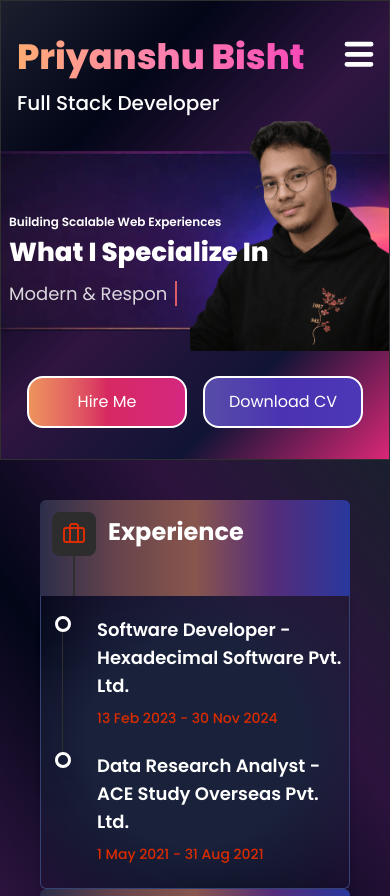
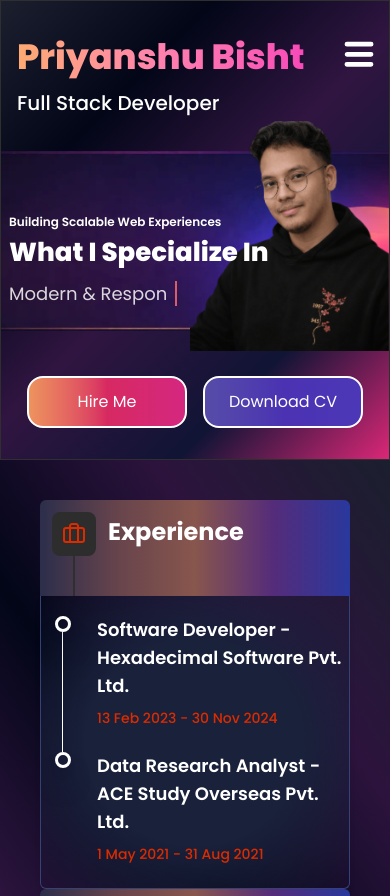
Before and after one commit to PriyanshuBisht2001/portfolio-website, a Next.js app: page /resume in a window 390 px wide. Shown: the top 896 px of the page. Built offline with nearby package versions, Linux system fonts and the light colour scheme.

Commit message:
feat: enhance UI components with animations, smooth scrolling, and improved styles for better user experience

```diff
--- a/src/app/globals.css
+++ b/src/app/globals.css
@@ -1,4 +1,8 @@
 @import "tailwindcss";
+
+html {
+  scroll-behavior: smooth;
+}
 
 :root {
   --background: #ffffff;
@@ -50,6 +54,10 @@ body {
     "Apple Color Emoji", "Segoe UI Emoji", "Noto Color Emoji", system-ui,
     sans-serif !important;
 }
+.project-card:active {
+  transform: scale(0.97);
+  transition: transform 0.15s ease;
+}
 
 @layer utilities {
   .loader {
@@ -74,10 +82,43 @@ body {
       inset 0 18px 36px -18px rgba(0, 0, 0, 0.5),
       0 10px 30px -10px rgba(139, 92, 246, 0.25);
   }
+  .hero-text {
+    animation: fadeInUp 0.8s ease-out forwards;
+  }
+  .animate-neon {
+    animation: neon-glow 2.5s ease-in-out infinite;
+  }
+  .animate-slide-left {
+    animation: slide-left 0.4s ease-out;
+  }
+  .animate-slide-right {
+    animation: slide-right 0.4s ease-out;
+  }
+  .timeline-item {
+    opacity: 0;
+    transform: translateY(30px);
+    transition: all 0.6s ease;
+  }
+
+  .timeline-item.show {
+    opacity: 1;
+    transform: translateY(0);
+  }
+
+  .timeline-line {
+    transform-origin: top;
+    transform: scaleY(0);
+    transition: transform 0.8s ease;
+  }
+
+  .timeline-line.show {
+    transform: scaleY(1);
+  }
 
   .no-scrollbar::-webkit-scrollbar {
     display: none;
   }
+
   .no-scrollbar {
     -ms-overflow-style: none; /* IE and Edge */
     scrollbar-width: none; /* Firefox */
@@ -104,6 +145,72 @@ body {
   }
 }
 
+@keyframes slide-left {
+  from {
+    transform: translateX(100%);
+    opacity: 0;
+  }
+  to {
+    transform: translateX(0);
+    opacity: 1;
+  }
+}
+
+@keyframes neon-glow {
+  0% {
+    box-shadow: 0 0 5px #b53ad0;
+  }
+  50% {
+    box-shadow:
+      0 0 20px #b53ad0,
+      0 0 30px #6366f1;
+  }
+  100% {
+    box-shadow: 0 0 5px #b53ad0;
+  }
+}
+
+@keyframes slide-right {
+  from {
+    transform: translateX(-100%);
+    opacity: 0;
+  }
+  to {
+    transform: translateX(0);
+    opacity: 1;
+  }
+}
+
+@keyframes fadeInUp {
+  from {
+    opacity: 0;
+    transform: translateY(15px);
+  }
+  to {
+    opacity: 1;
+    transform: translateY(0);
+  }
+}
+@keyframes grow-line {
+  from {
+    transform: scaleY(0);
+  }
+  to {
+    transform: scaleY(1);
+  }
+}
+
+@keyframes timelineFade {
+  from {
+    opacity: 0;
+    transform: translateY(30px);
+  }
+  to {
+    opacity: 1;
+    transform: translateY(0);
+  }
+}
+
 @media (min-width: 1024px) {
   body {
     background: var(--color-brand-100);
--- a/src/components/MobileSkillComponent.tsx
+++ b/src/components/MobileSkillComponent.tsx
@@ -50,7 +50,7 @@ export default function MobileSkillComponent() {
       <div className="flex justify-center">
         <button
           onClick={() => router.push("/skill")}
-          className="mt-10 p-4 hover:scale-105 md:p-5 items-center text-lg md:text-xl font-semibold lg:hidden border-2 border-white rounded-2xl bg-[linear-gradient(360deg,#254597,#282a61,#442965,#5f2d77,#a75170)] min-w-[clamp(160px,45vw,400px)]"
+          className="hover:shadow-[0_0_20px_rgba(139,92,246,0.7)] mt-10 p-4 hover:scale-105 md:p-5 items-center text-lg md:text-xl font-semibold lg:hidden border-2 border-white rounded-2xl bg-[linear-gradient(360deg,#254597,#282a61,#442965,#5f2d77,#a75170)] min-w-[clamp(160px,45vw,400px)]"
         >
           View All Skills
           <Image
--- a/src/components/ProfileWidget.tsx
+++ b/src/components/ProfileWidget.tsx
@@ -16,7 +16,7 @@ const ProfileWidget = () => {
           height={500}
           priority
           placeholder="empty"
-          className="absolute z-10 top-[120px] right-0 w-[clamp(199px,39vw,480px)] h-[clamp(230px,46vw,470px)] lg:hidden bg-transparent object-contain"
+          className="animate-slide-left lg:animate-none absolute z-10 top-[120px] right-0 w-[clamp(199px,39vw,480px)] h-[clamp(230px,46vw,470px)] lg:hidden bg-transparent object-contain"
         />
         <Image
           src="/mobile_hero_section_bg.webp"
@@ -36,7 +36,7 @@ const ProfileWidget = () => {
           className="hidden lg:block rounded-3xl"
         />
       </div>
-      <div className="absolute top-[30px] left-4 lg:static flex flex-col gap-1 lg:items-center">
+      <div className="absolute hero-text top-[30px] left-4 lg:static flex flex-col gap-1 lg:items-center">
         <span className="bg-linear-to-r text-center from-[#feab71] via-[#ff81ad] to-[#f848b8] bg-clip-text text-transparent lg:bg-none lg:text-white font-black text-[clamp(34px,9vw,42px)] lg:text-2xl lg:font-extrabold">
           Priyanshu Bisht
         </span>
@@ -44,7 +44,7 @@ const ProfileWidget = () => {
           Full Stack Developer
         </span>
       </div>
-      <div className="absolute z-10 top-52 left-2 lg:hidden">
+      <div className="animate-slide-right lg:animate-none absolute z-10 top-52 left-2 lg:hidden">
         <span className="font-semibold text-white text-[clamp(12px,3vw,26px)]">
           Building Scalable Web Experiences
         </span>
--- a/src/components/Projects.tsx
+++ b/src/components/Projects.tsx
@@ -65,7 +65,7 @@ const Projects = ({ projectList, isHome }: ProjectsProps) => {
       )}
       <div className="w-full">
         <div
-          className={`flex ${isHome ? "flex-row gap-4" : "flex-col gap-6"} md:grid md:grid-cols-2 lg:grid-cols-3 overflow-x-auto pb-4`}
+          className={`flex ${isHome ? "flex-row gap-4" : "flex-col gap-6"} no-scrollbar md:grid md:grid-cols-2 lg:grid-cols-3 overflow-x-auto pb-4`}
         >
           {projectList.map((project, i) => (
             <Link key={i} href={`/project/${project.id}`} className="shrink-0">
--- a/src/components/ui/ProjectCard.tsx
+++ b/src/components/ui/ProjectCard.tsx
@@ -9,13 +9,13 @@ type ProjectFieldTypes = {
 
 const ProjectCard = ({ name, heroImage, isHome }: ProjectFieldTypes) => {
   return (
-    <div className="shrink-0 hover:scale-105 text-center lg:text-left pb-5 rounded-lg bg-[#1d2647] lg:bg-inherit flex flex-col gap-4 lg:gap-3 hover:cursor-pointer">
+    <div className="project-card group transition-all duration-300 hover:-translate-y-2 hover:shadow-[0_20px_40px_-10px_rgba(139,92,246,0.4)] shrink-0 hover:scale-105 text-center lg:text-left pb-5 rounded-lg bg-[#1d2647] lg:bg-inherit flex flex-col gap-4 lg:gap-3 hover:cursor-pointer">
       <Image
         src={heroImage || DummyImage}
         alt={name}
         width={400}
         height={192}
-        className={`rounded-t-lg lg:rounded-2xl h-34 lg:h-48 ${!isHome && "w-full"} w-[200px] md:w-full object-cover`}
+        className={`transition-transform duration-500 group-hover:scale-110 rounded-t-lg lg:rounded-2xl h-34 lg:h-48 ${!isHome && "w-full"} w-[200px] md:w-full object-cover`}
         loading="eager"
       />
       <h4 className="text-lg font-semibold lg:text-xl lg:font-bold">{name}</h4>
--- a/src/components/ui/TimelineComponent.tsx
+++ b/src/components/ui/TimelineComponent.tsx
@@ -1,4 +1,6 @@
+"use client";
 import Image, { StaticImageData } from "next/image";
+import { useEffect, useRef } from "react";
 
 type TimelineItem = {
   title: string;
@@ -19,8 +21,32 @@ export default function TimelineComponent({
   heading,
   items,
 }: TimelineProps) {
+  const ref = useRef<HTMLDivElement>(null);
+
+  useEffect(() => {
+    const elements = ref.current?.querySelectorAll(
+      ".timeline-item, .timeline-line",
+    );
+
+    const observer = new IntersectionObserver(
+      (entries) => {
+        entries.forEach((entry) => {
+          if (entry.isIntersecting) {
+            const el = entry.target as HTMLElement;
+            el.classList.add("show");
+          }
+        });
+      },
+      { threshold: 0.2 },
+    );
+
+    elements?.forEach((el) => observer.observe(el));
+
+    return () => observer.disconnect();
+  }, []);
+
   return (
-    <section className="flex flex-col relative">
+    <section ref={ref} className="flex flex-col relative">
       {/* Header Section */}
       <div className="flex gap-3 z-20 rounded-t-md lg:border-none px-3 pt-3 lg:p-0 bg-[linear-gradient(to_right,#2c2e4b,#67444c,#88564d,#552c7a,#29389d)] lg:bg-none">
         {icon && (
@@ -33,22 +59,22 @@ export default function TimelineComponent({
       </div>
 
       {/* Timeline Items */}
-      <div className="flex flex-col z-20 pt-5 shadow-md hover:shadow-[#354274] relative border border-t-0 border-[#354274] rounded-b-md bg-[radial-gradient(ellipse_at_center,#1a213b,#1a213b,transparent)] lg:border-none lg:bg-none">
+      <div className="flex flex-col z-20 pt-5 shadow-md hover:shadow-[#354274] lg:hover:shadow-none relative border border-t-0 border-[#354274] rounded-b-md bg-[radial-gradient(ellipse_at_center,#1a213b,#1a213b,transparent)] lg:border-none lg:bg-none">
         {items.map((item, i) => (
           <div
             key={i}
-            className="flex gap-[26px] items-start relative pb-6 lg:pb-[52px]"
+            className="timeline-item flex gap-[26px] items-start relative pb-6 lg:pb-[52px]"
+            style={{ animationDelay: `${i * 0.2}s` }}
           >
+            {" "}
             {/* Vertical Line */}
             {i !== items.length - 1 && (
-              <div className="absolute left-[21px] top-4 bottom-0 w-px bg-brand-500 z-10" />
+              <div className="absolute left-[21px] top-4 bottom-0 w-px bg-white lg:bg-brand-500 z-10 timeline-line" />
             )}
-
             {/* Pointer */}
             <div className="relative flex pl-3.5">
               <div className="h-4 w-4 border-3 lg:border-none lg:bg-secondary-100 shadow-xl/70 lg:shadow-secondary-200 rounded-full z-20" />
             </div>
-
             {/* Timeline Content */}
             <div className="flex flex-col gap-2">
               <h3 className="text-lg lg:text-xl font-semibold">
```
Also changed, not shown: src/components/ui/SkillGrid.tsx (+4 -5 lines).
